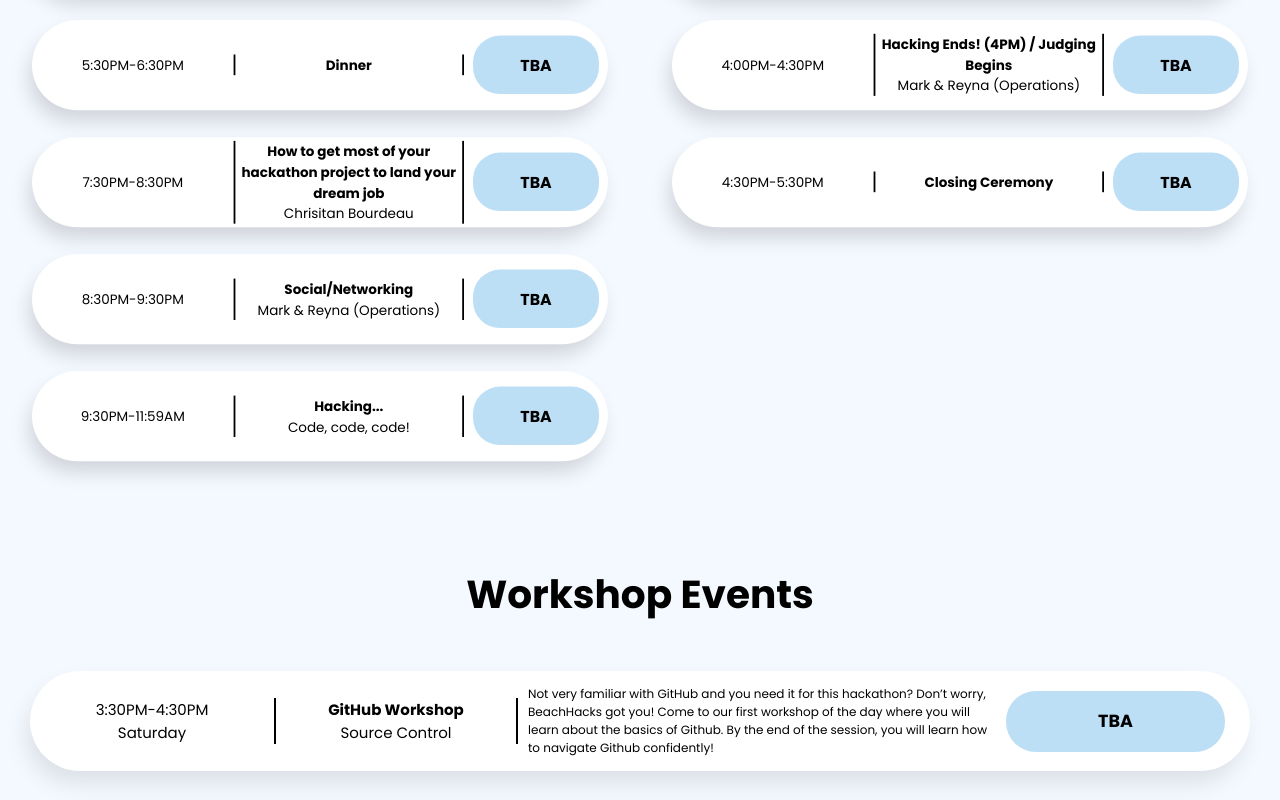
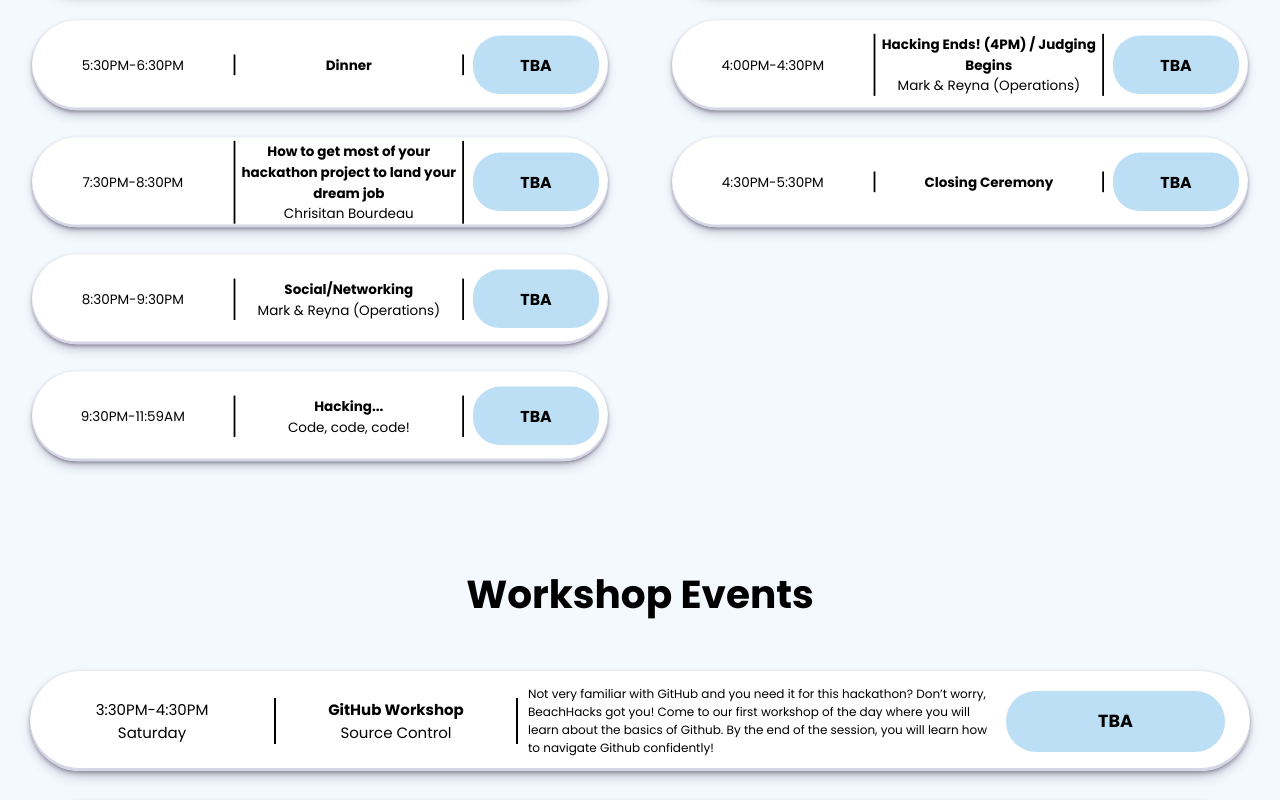
Before and after one commit to lesliejogit/my-app, a React (Create React App) app: page / in a window 1280 px wide. Shown: the part 820-1620 px from the top of the page. Built offline with nearby package versions, Linux system fonts and the light colour scheme.

Commit message:
made css changes to event schedule to hint the user that it is clickable

```diff
--- a/src/App.css
+++ b/src/App.css
@@ -126,13 +126,18 @@ h2{
   height: 100px;
 
   /* box-shadow: 0 4px 8px 0 rgb(0 0 0 / 15%); */
-  box-shadow: -5px 14px 23px -2px rgb(0 0 0 / 15%);
+  box-shadow: rgba(45, 35, 66, 0.4) 0 2px 4px,rgba(45, 35, 66, 0.3) 0 7px 13px -3px,#D6D6E7 0 -3px 0 inset;
 
   background-color: #FFFFFF;
   border-radius: 60px;
 
   font-size: 15px;
   color:black
+}
+
+.tentativeSchedule--container .event--container:active{
+  box-shadow: #D6D6E7 0 3px 7px inset;
+  transform: translateY(2px);
 }
 
 .tentativeSchedule--container .event--location{
@@ -157,13 +162,18 @@ h2{
   height: 100px;
 
   /* box-shadow: 0 4px 8px 0 rgb(0 0 0 / 15%); */
-  box-shadow: -5px 14px 23px -2px rgb(0 0 0 / 10%);
+  box-shadow: rgba(45, 35, 66, 0.4) 0 2px 4px,rgba(45, 35, 66, 0.3) 0 7px 13px -3px,#D6D6E7 0 -3px 0 inset;;
 
   background-color: #FFFFFF;
   border-radius: 60px;
 
   font-size: 15px;
   color:black
+}
+
+.grid--container:active{
+  box-shadow: #D6D6E7 0 3px 7px inset;
+  transform: translateY(2px);
 }
 
 .grid--container{
@@ -239,7 +249,7 @@ h2{
   border:none;
   background-color: #FFFFFF;
 
-  scale: 30%
+  scale: 45%
 }
 
 .popup--container  button:hover{
--- a/src/Components/PopUp.js
+++ b/src/Components/PopUp.js
@@ -12,7 +12,7 @@ export default function PopUp(props){
     const popUpSrc_1 = require("./images/icon_1.png")
     const popUpSrc_2 = require("./images/icon_2.png")
 
-    const popUpIconsSrc = [require("./images/icon_1.png"), require("./images/icon_2.png"),require("./images/icon_3.png") ] // * Stickers!
+    const popUpIconsSrc = [require("./images/icon_1.png"), require("./images/icon_2.png") ] // * Stickers!
     const randomIconSrc = popUpIconsSrc[Math.floor(Math.random() * popUpIconsSrc.length)]
 
 
```
